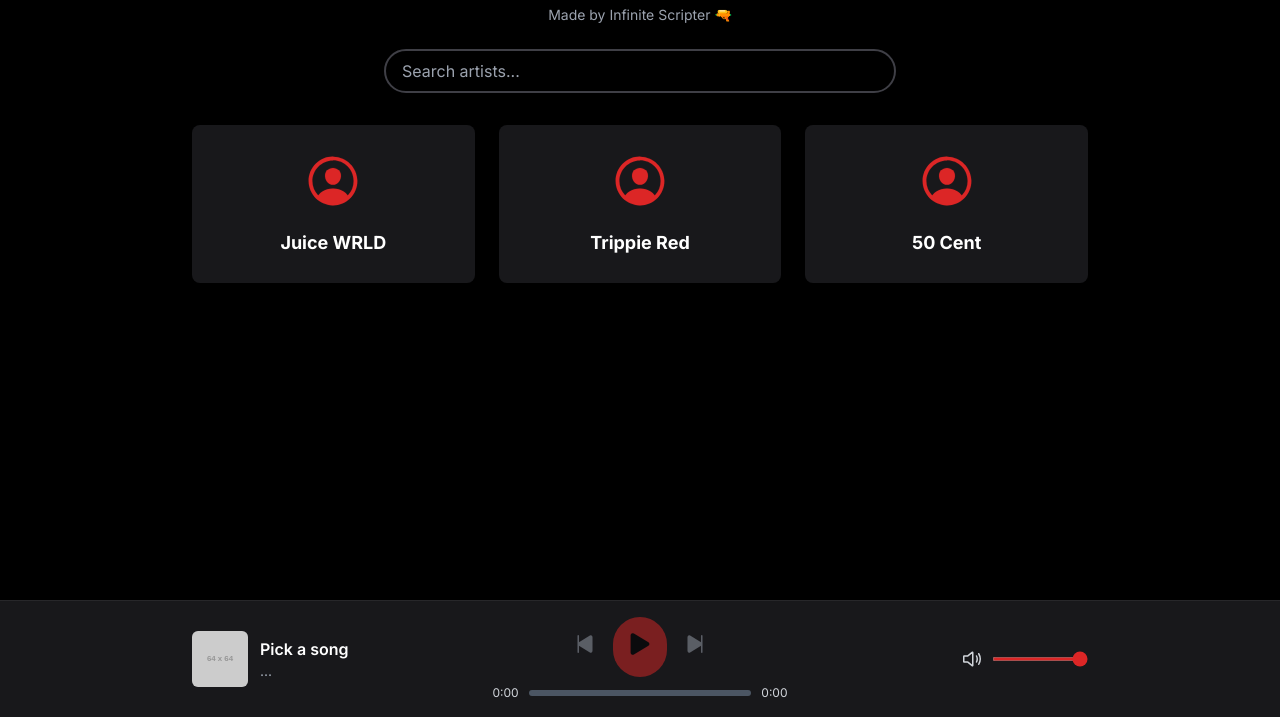
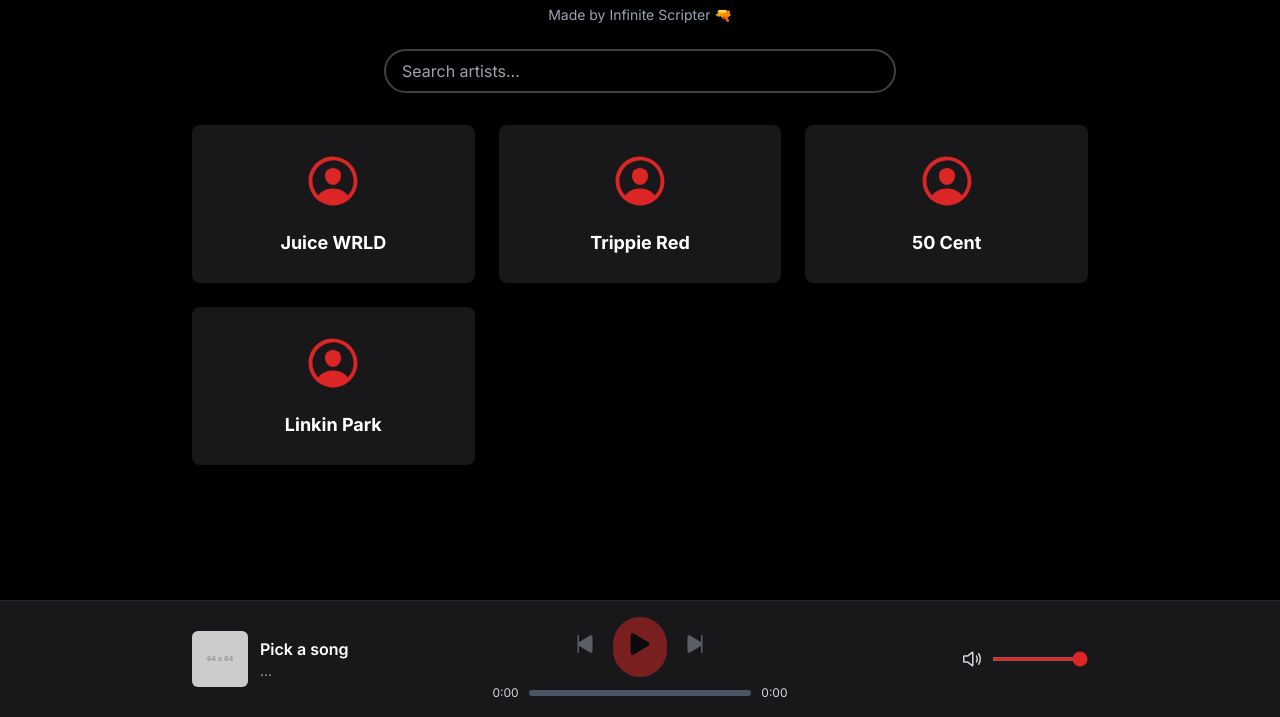
Before and after one commit to 467riguy/cdjjd, a plain HTML site: page index.html in a window 1280 px wide. Shown: the part 83-800 px from the top of the page. Drawn offline with nearby package versions, Linux system fonts and the light colour scheme; placeholder pictures from the web are drawn by us.

Commit message:
Update index.html

```diff
--- a/index.html
+++ b/index.html
@@ -133,6 +133,13 @@
             title: "Many Men (Wish Death)",
             albumArt: "https://placehold.co/200x200/b91c1c/fff?text=Many Men (Wish Death)",
             file: "music/- Many Men _Wish Death_ - 50 Cent.mp3"
+          }
+        ],
+        "Linkin Park": [
+          {
+            title: "Breaking the Habit",
+            albumArt: "https://placehold.co/200x200/b91c1c/fff?text=Breaking the Habit",
+            file: "music/SpotiDown.App - Breaking the Habit - Linkin Park.mp3"
           }
         ]
       };
```
